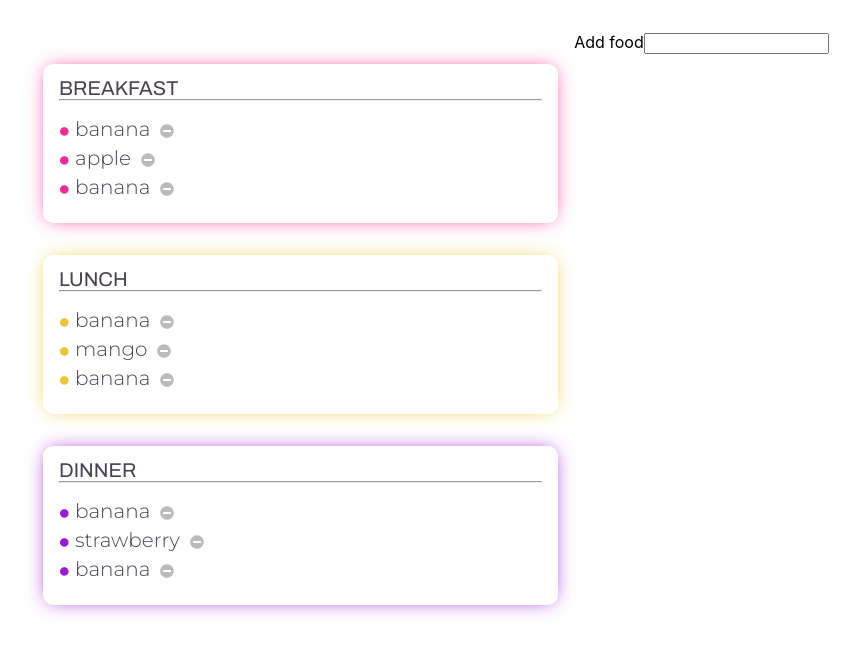
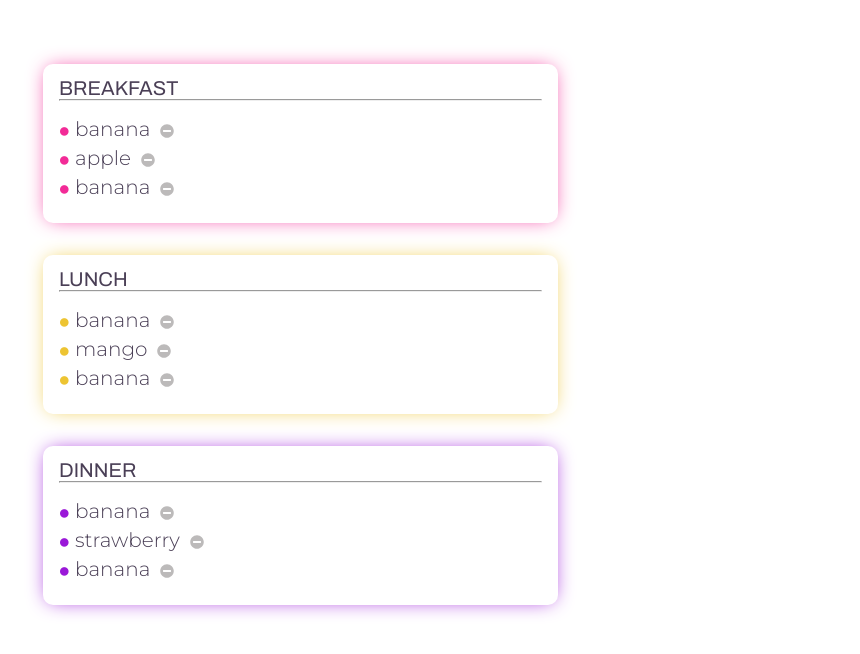
Before and after one commit to denizerisen/get-that-nutrition, a React (Create React App) app: page / in a window 1280 px wide. Shown: the top 654 px of the page, without its empty margins (5-865 px from the left). Built offline with nearby package versions, Linux system fonts and the light colour scheme.

Commit message:
Revert "started on input view"
This reverts commit 184bc34b56cb98b665ec2114d95aa85c19effe43.

```diff
--- a/src/App.js
+++ b/src/App.js
@@ -1,7 +1,6 @@
 import React from 'react';
 import './css/main.css';
 import Meals from './components/meals/Meals'
-import IngredientInput from './components/form/IngredientInput'
 
 function App() {
   return (
@@ -10,7 +9,6 @@ function App() {
         <Meals/>
       </div>
       <div className="column__nutrition">
-      <IngredientInput/>
       </div>
     </div>
   );
--- a/src/components/form/IngredientInput.js
+++ /dev/null
@@ -1,26 +0,0 @@
-import React, { Component } from 'react'
-
-export default class IngredientInput extends Component {
-    state = {
-        foodInput: ''
-    }
-    handleChange = (e) => {
-        this.setState({
-            foodInput: e.target.value
-        })
-    }
-    handleSubmit = (e) => {
-        e.preventDefault();
-        console.log(this.state);
-    }
-    render() {
-        return (
-            <div>
-                <form onSubmit={this.handleSubmit}>
-                    <label> Add food</label>
-                    <input type="text" onChange={this.handleChange} />
-                </form>
-            </div>
-        )
-    }
-}
```
